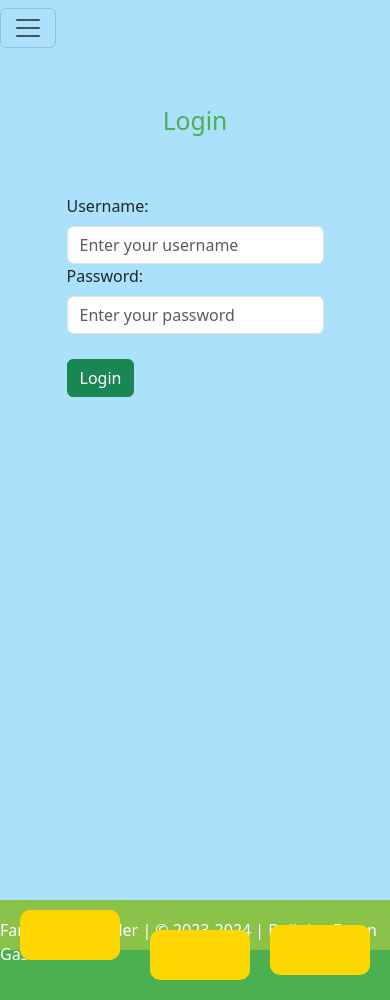
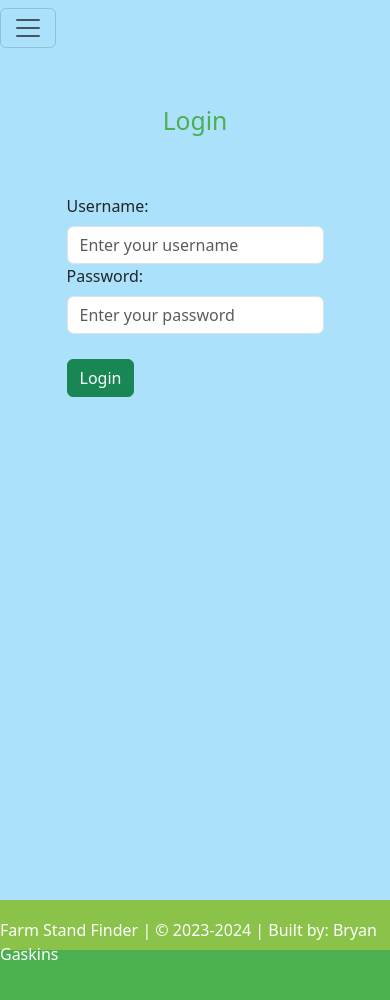
Before and after one commit to bgaskins/farm_stand_finder, a React (Create React App) app: page /login in a window 390 px wide. Built offline with nearby package versions, Linux system fonts and the light colour scheme; a web font is replaced by a local one.

Commit message:
fixed hay bale format

```diff
--- a/src/Components/Footer.js
+++ b/src/Components/Footer.js
@@ -11,7 +11,7 @@ export default function Footer() {
         alignItems: "center",
         justifyContent: "center",
         color: "#fff",
-        position: "relative", // Make the footer position relative
+        position: "relative",
       }}
     >
       {/* Hay Bale 1 */}
@@ -25,6 +25,7 @@ export default function Footer() {
           borderRadius: "10px 10px 10px 10px",
           left: "20px",
           top: "10px",
+          display: window.innerWidth <= 768 ? "none" : "block",
         }}
       ></div>
 
@@ -39,6 +40,7 @@ export default function Footer() {
           borderRadius: "10px 10px 10px 10px",
           left: "150px",
           bottom: "20px",
+          display: window.innerWidth <= 768 ? "none" : "block",
         }}
       ></div>
 
@@ -55,6 +57,7 @@ export default function Footer() {
           backgroundColor: "gold",
           borderRadius: "10px 10px 10px 10px",
           right: "20px",
+          display: window.innerWidth <= 768 ? "none" : "block",
         }}
       ></div>
     </footer>
```
Also changed, not shown: 1 other file (tests, documents, lock files or other folders).
